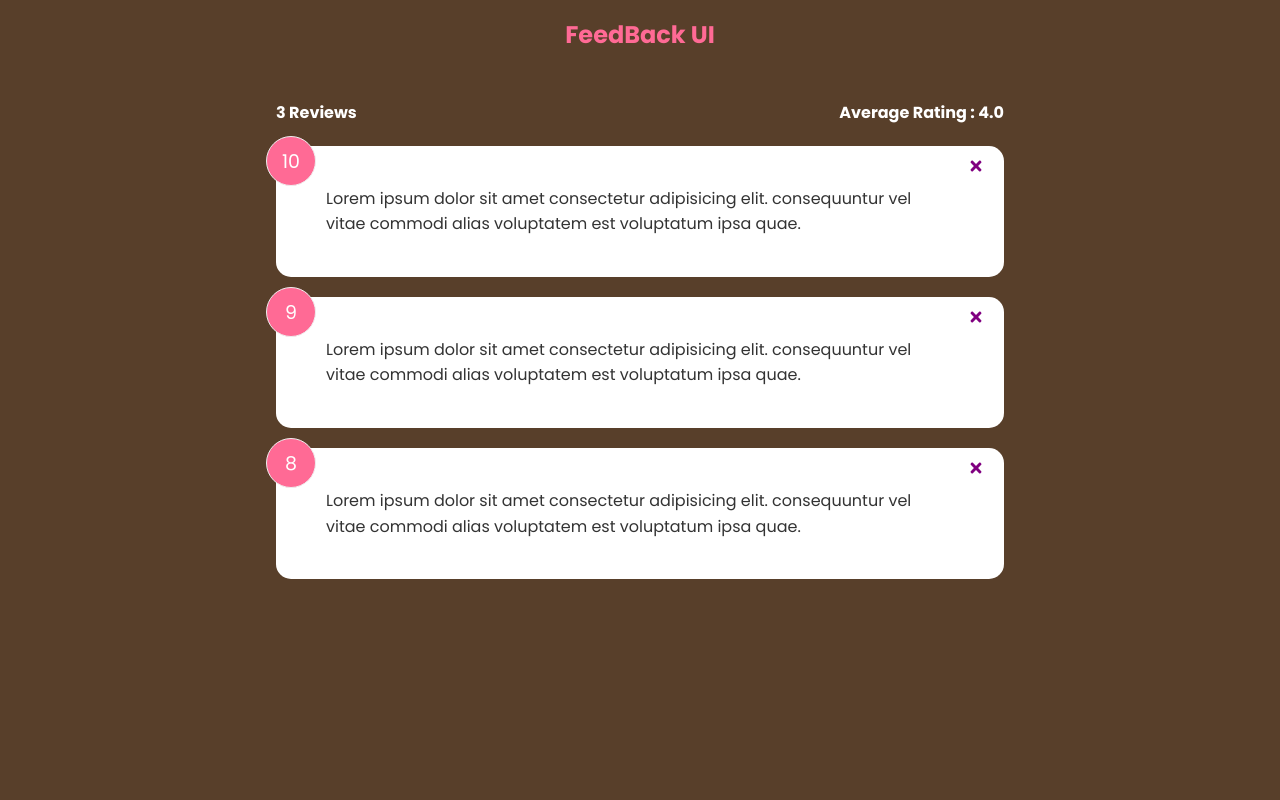
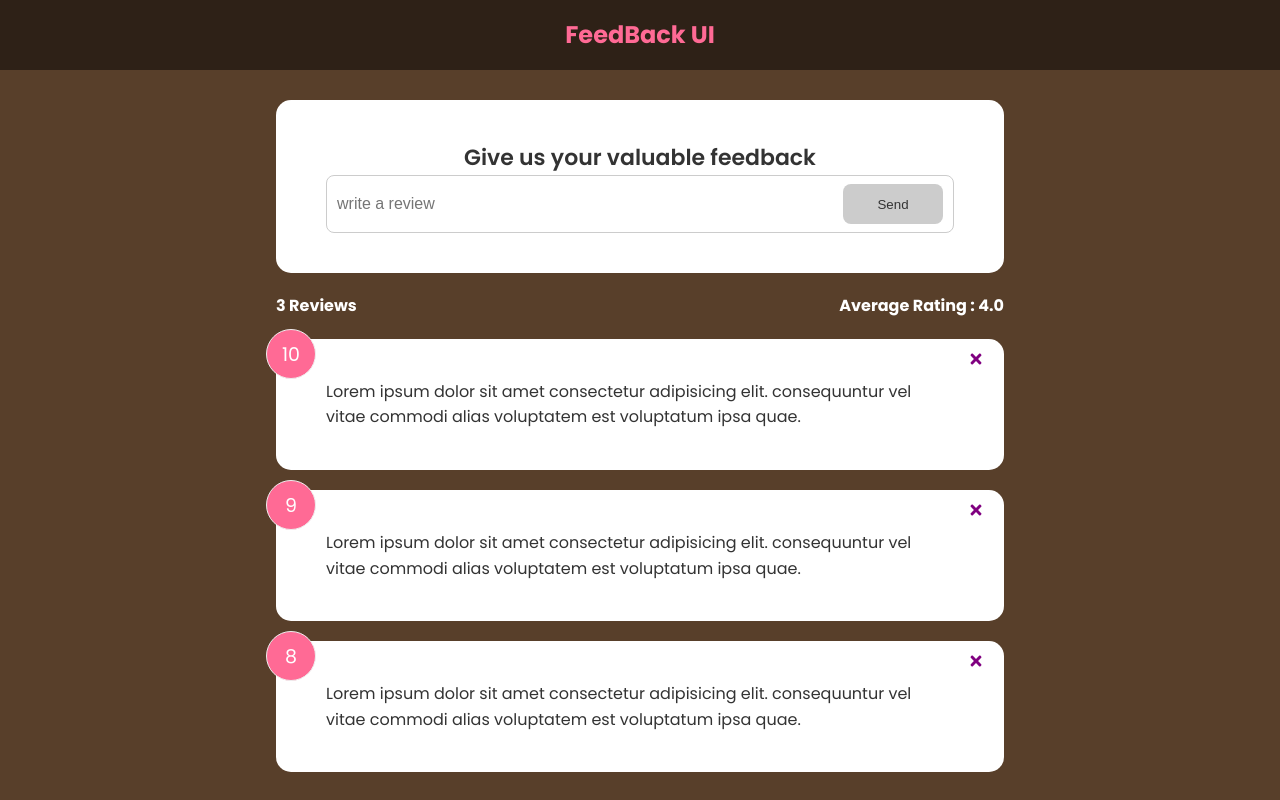
Before and after one commit to jangwalia/Feedback-Form, a React (Create React App) app: page / in a window 1280 px wide. Built offline with nearby package versions, Linux system fonts and the light colour scheme.

Commit message:
add Form ,validations

```diff
--- a/package.json
+++ b/package.json
@@ -6,6 +6,7 @@
     "@testing-library/jest-dom": "^5.16.2",
     "@testing-library/react": "^12.1.4",
     "@testing-library/user-event": "^13.5.0",
+    "prop-types": "^15.8.1",
     "react": "^17.0.2",
     "react-dom": "^17.0.2",
     "react-icons": "^4.3.1",
--- a/src/App.css
+++ b/src/App.css
@@ -25,6 +25,7 @@
 
 header {
   height: 70px;
+  background-color: #2e2117;
   color:#ff6a95;
   width: 100%;
   display: flex;
--- a/src/components/App.jsx
+++ b/src/components/App.jsx
@@ -4,6 +4,7 @@
 import FeedbackList from './FeedbackList';
 import FeedbackData from '../data/data';
 import FeedBackStats from './FeedBackStats';
+import FeedbackForm from './FeedbackForm';
 function App() {
   const [feedBack,setFeedBack] = useState(FeedbackData)
   const removeFeedBack = (id) =>{
@@ -14,6 +15,7 @@
     <div className="App">
      <Header text = "FeedBack UI"/>
      <div className="container">
+       <FeedbackForm/>
        <FeedBackStats data={feedBack}/>
       <FeedbackList removeItem={removeFeedBack} feedBack={feedBack}/>
      </div>
--- /dev/null
+++ b/src/components/FeedbackForm.jsx
@@ -0,0 +1,35 @@
+import React from "react";
+import { useState } from "react";
+import Card from "./shared/Card";
+import Button from "./shared/Button";
+export default function FeedbackForm() {
+  const [text,setText] = useState('')
+  const[btnDisabled,setBtnDisabled] = useState(true)
+  const[message,setMessage] = useState('')
+  const handleChange = (e)=>{
+    if(text === ''){
+      setBtnDisabled(true)
+      setMessage('null')
+    }else if(text !== '' && text.trim().length <= 10){
+      setBtnDisabled(true)
+      setMessage('Text should be atleast 10 Characters..')
+    }else{
+      setBtnDisabled(false)
+      setMessage(null)
+    }
+    setText(e.target.value)
+
+  }
+  return (
+    <Card>
+      <form>
+        <h2>Give us your valuable feedback</h2>
+        <div className="input-group">
+          <input onChange={handleChange} type="text" placeholder="write a review" />
+          <Button isDisabled = {btnDisabled} type="submit">Send</Button>
+        </div>
+      </form>
+      {message && <div className="message">{message}</div>}
+    </Card>
+  );
+}
--- /dev/null
+++ b/src/components/shared/Button.jsx
@@ -0,0 +1,21 @@
+
+import React from 'react'
+import propTypes from 'prop-types'
+export default function Button({children,type,version,isDisabled}) {
+  return (
+    <button type = {type} disabled = {isDisabled} className = {`btn btn-${version}`} >
+      {children}
+    </button>
+  )
+}
+Button.defaultProps = {
+  version : 'primary',
+  type : 'button',
+  isDisabled : false
+}
+Button.propTypes = {
+  children : propTypes.node.isRequired,
+  type:propTypes.string,
+  version:propTypes.string,
+  isDisabled:propTypes.bool
+}
```
Also changed, not shown: 1 other file (tests, documents, lock files or other folders).
